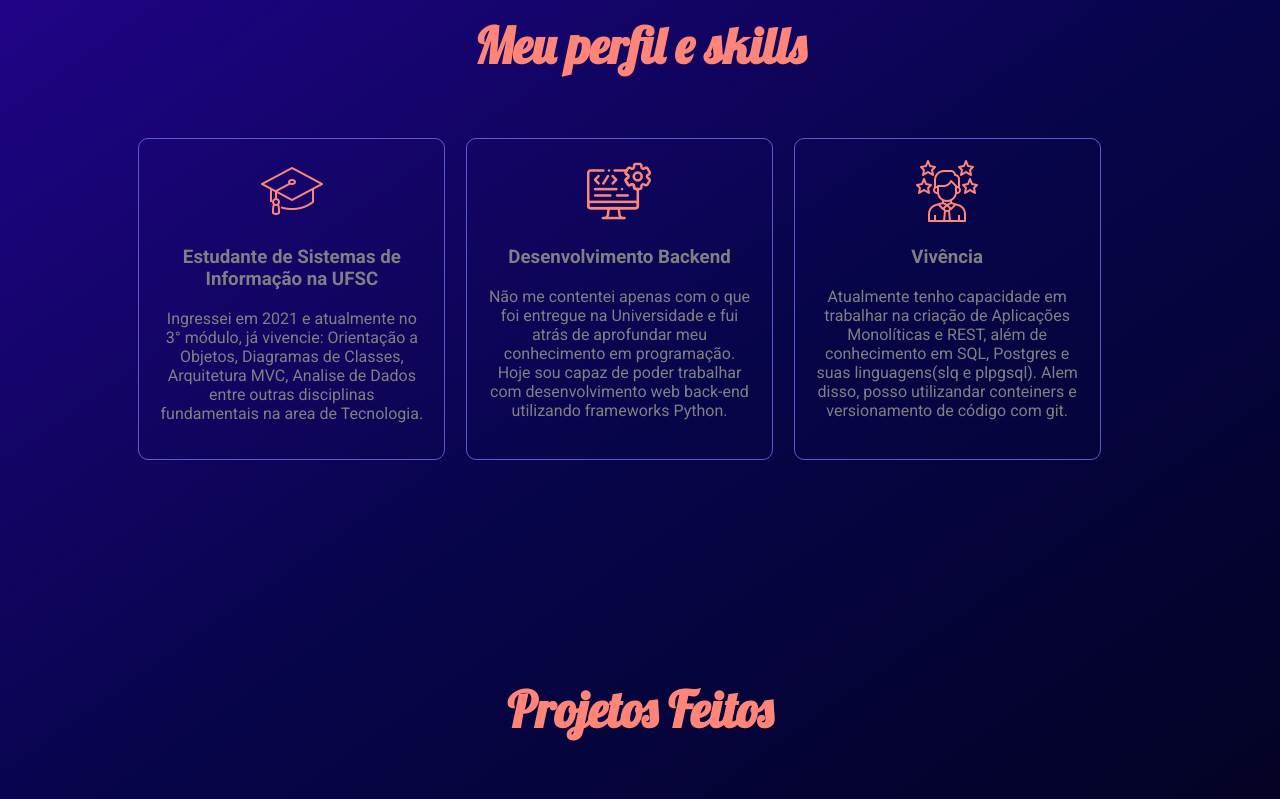
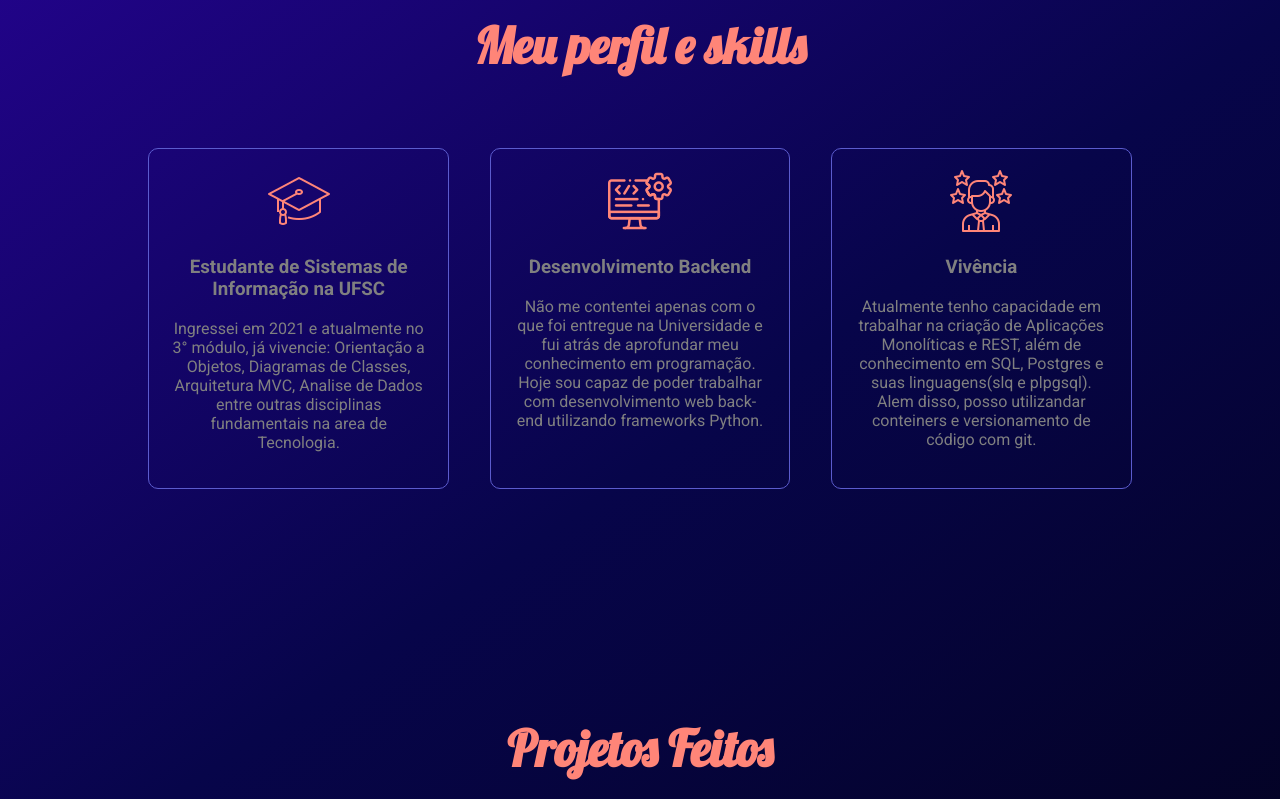
Before and after one commit to GabrielTerra551/web_portifolio, a plain HTML site: page index.html in a window 1280 px wide. Shown: the part 720-1519 px from the top of the page. Drawn offline with Linux system fonts and the light colour scheme.

Commit message:
finalização de estiliação das div de superiores

```diff
--- a/css/estilo.css
+++ b/css/estilo.css
@@ -93,7 +93,7 @@ section h2 {
 	box-sizing: border-box;
 	width: 30%;
 	padding: 20px;
-	margin: 1%;
+	margin: 2%;
 	border: 1px solid #5b5bcd;
 	border-radius: 10px;
 	cursor: default;
@@ -103,9 +103,14 @@ section h2 {
 .card:hover {
 	background-color: #5b5bcd;
 	color: white;
-	/* padding: 21px; */
+
 }
 
+.servico:hover {
+	/* background-color: aqua; */
+	padding: 19.7px;
+	/* font-size: 15px; */
+}
 
 .projects {
 	display: flex;
@@ -115,6 +120,10 @@ section h2 {
 .project {
 	color: gray;
 	cursor: pointer;
+}
+
+.project:hover {
+	padding: 15px;
 }
 
 .buttom {
--- a/index.html
+++ b/index.html
@@ -39,7 +39,7 @@
 	<section>
 		<h2>Meu perfil e skills</h2>
 		<div class="servicos">
-			<div class="card">
+			<div class="card servico">
 				<div class="card-text">
 					<img src="image/university.png" alt="university">
 					<h3>Estudante de Sistemas de Informação na UFSC</h3>
@@ -50,7 +50,7 @@
 					</p>
 				</div>
 			</div>
-			<div class="card">
+			<div class="card servico">
 				<div class="card-text">
 					<img src="image/desenvolvedor-de-software.png">
 					<h3>Desenvolvimento Backend</h3>
@@ -60,7 +60,7 @@
 					</p>
 				</div>
 			</div>
-			<div class="card">
+			<div class="card servico">
 				<div class="card-text">
 					<img src="image/experiencia.png" alt="Experiencia">
 					<h3>Vivência</h3>
```
